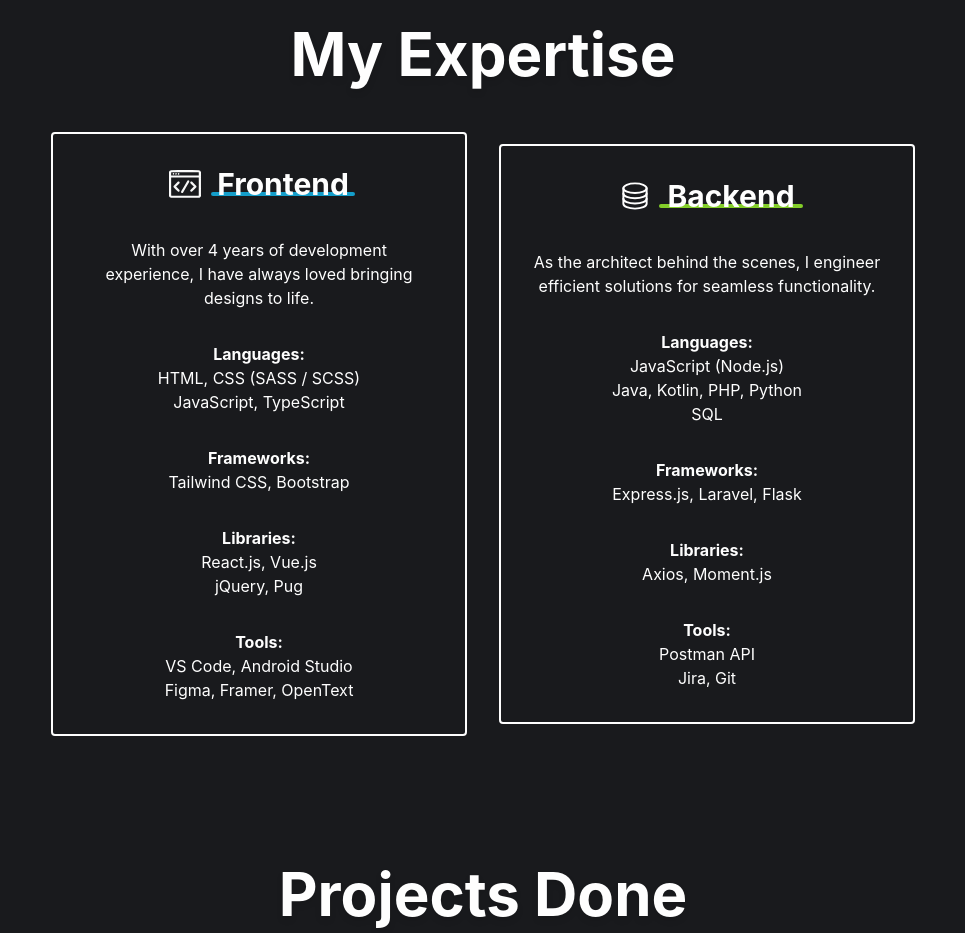
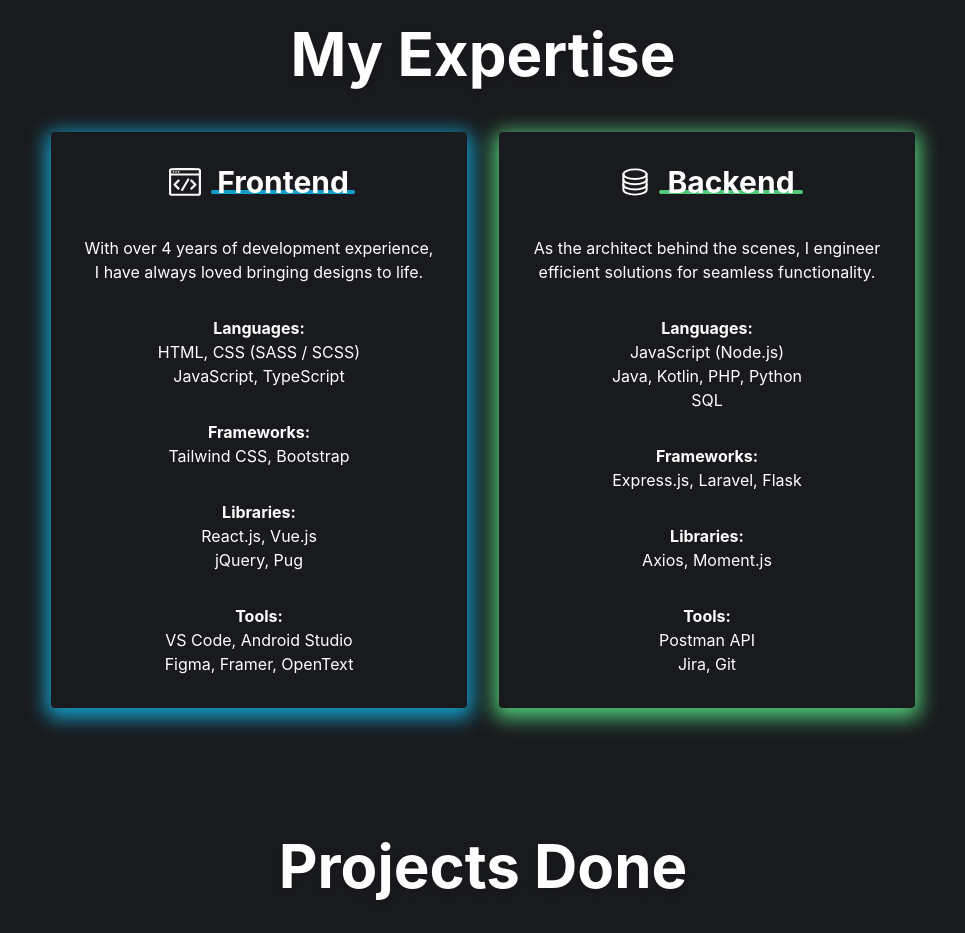
Before and after one commit to FattahSalleh/fattahsalleh.github.io, a React (Create React App) app: page / in a window 1280 px wide. Shown: the part 840-1773 px from the top of the page, without its empty margins (157-1122 px from the left). Built offline with nearby package versions, Linux system fonts and the light colour scheme.

Commit message:
style: add bg shadow animation for ExpertiseTable

```diff
--- /dev/null
+++ b/src/components/Expertise/Expertise.css
@@ -0,0 +1,15 @@
+@keyframes animateShadow {
+    0%, 100% {
+        box-shadow: 5px 5px 10px 5px var(--expertise-color);
+    }
+    25% {
+        box-shadow: 0px 5px 20px 5px var(--expertise-color);
+    }
+    65% {
+        box-shadow: 0px -5px 10px 5px var(--expertise-color);
+    }
+}
+
+.border-shadow-animation {
+    animation: animateShadow 5s infinite;
+}
--- a/src/components/Expertise/ExpertiseTable.tsx
+++ b/src/components/Expertise/ExpertiseTable.tsx
@@ -1,8 +1,16 @@
 import { Expertise } from "../../common/types";
+import "./Expertise.css";
 
 function ExpertiseTable({ expertise }: { expertise: Expertise }) {
 	return (
-		<div className="flex flex-col border-2 p-8 mx-4 rounded flex-wrap max-w-full lg:w-1/3 items-center my-2 lg:my-0 ">
+		<div
+			className={`flex flex-col border-0 p-8 mx-4 rounded flex-wrap max-w-full lg:w-1/3 items-center my-2 lg:my-0 border-shadow-animation`}
+			style={
+				{
+					"--expertise-color": expertise.titleColor,
+				} as React.CSSProperties
+			}
+		>
 			<div>
 				<div className="flex flex-row items-center justify-center">
 					<img
--- a/src/data/expertiseData.ts
+++ b/src/data/expertiseData.ts
@@ -32,7 +32,7 @@ export const expertiseBE: Expertise = {
 	src: backendIcon,
 	alt: "Backend Icon",
 	title: "Backend",
-	titleColor: "#83CD29",
+	titleColor: "#50C878",
 	desc: "As the architect behind the scenes, I engineer efficient solutions for seamless functionality.",
 	subItems: [
 		{
```
